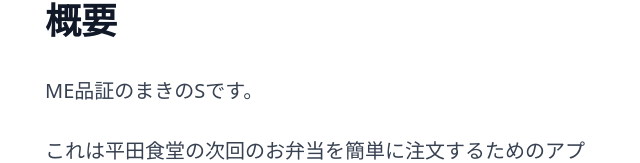
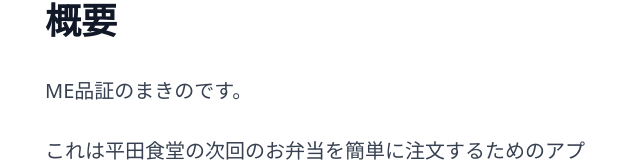
Before and after one commit to pitang1965/todays-lunch, a Next.js app: page /about in a window 1280 px wide. Shown: the part 123-286 px from the top of the page, without its empty margins (319-959 px from the left). Built offline with nearby package versions, Linux system fonts and the light colour scheme; no server answers.

Commit message:
Update about.tsx to redeploy

```diff
--- a/src/pages/about.tsx
+++ b/src/pages/about.tsx
@@ -12,7 +12,7 @@ const about = () => {
         </h1>
         <article className='prose lg:prose-xl'>
           <h2>概要</h2>
-          <p>ME品証のまきのSです。</p>
+          <p>ME品証のまきのです。</p>
           <p>これは平田食堂の次回のお弁当を簡単に注文するためのアプリです。</p>
           <p>前日の15時から当日の10時まで注文可能です。</p>
           <h2>お願い</h2>
```
